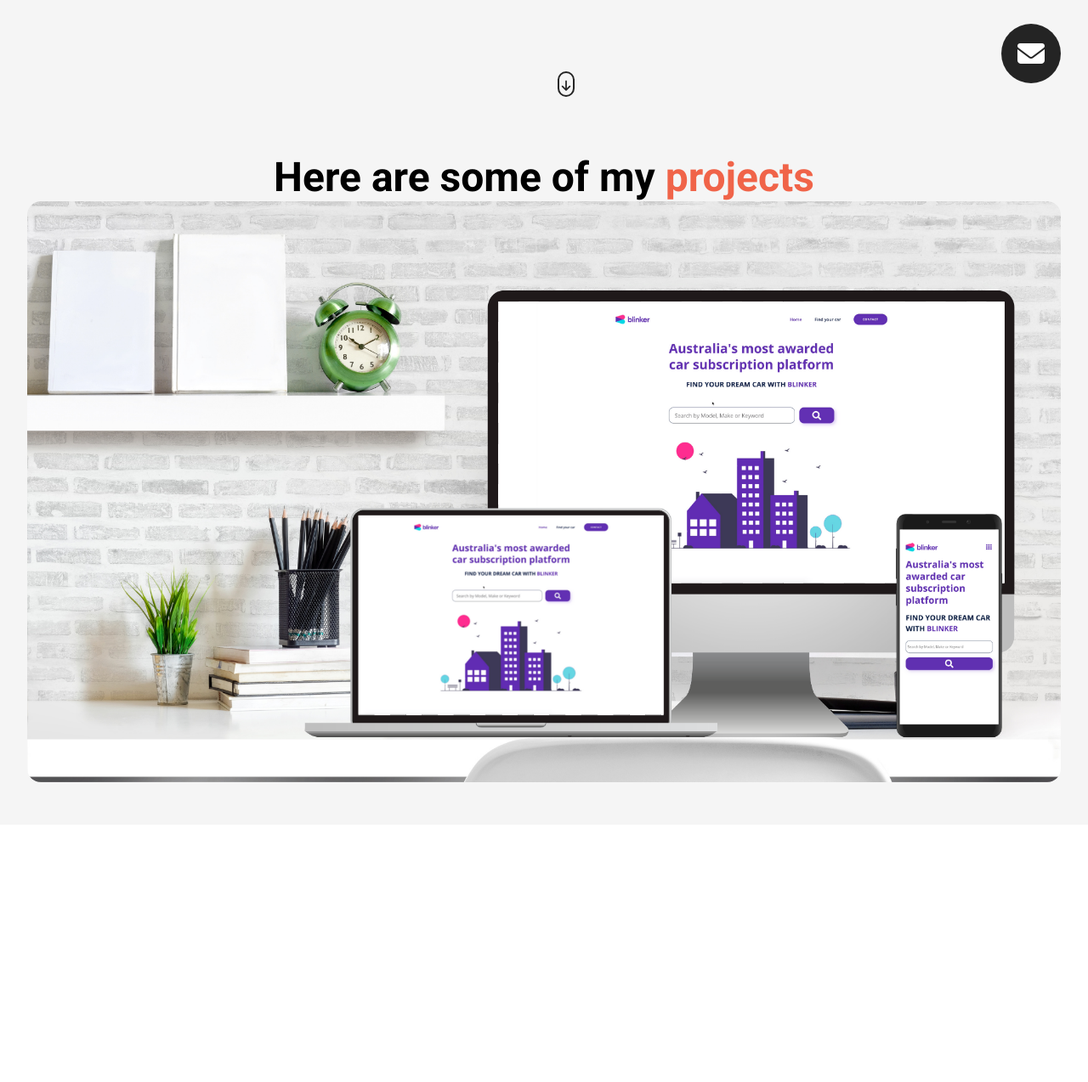
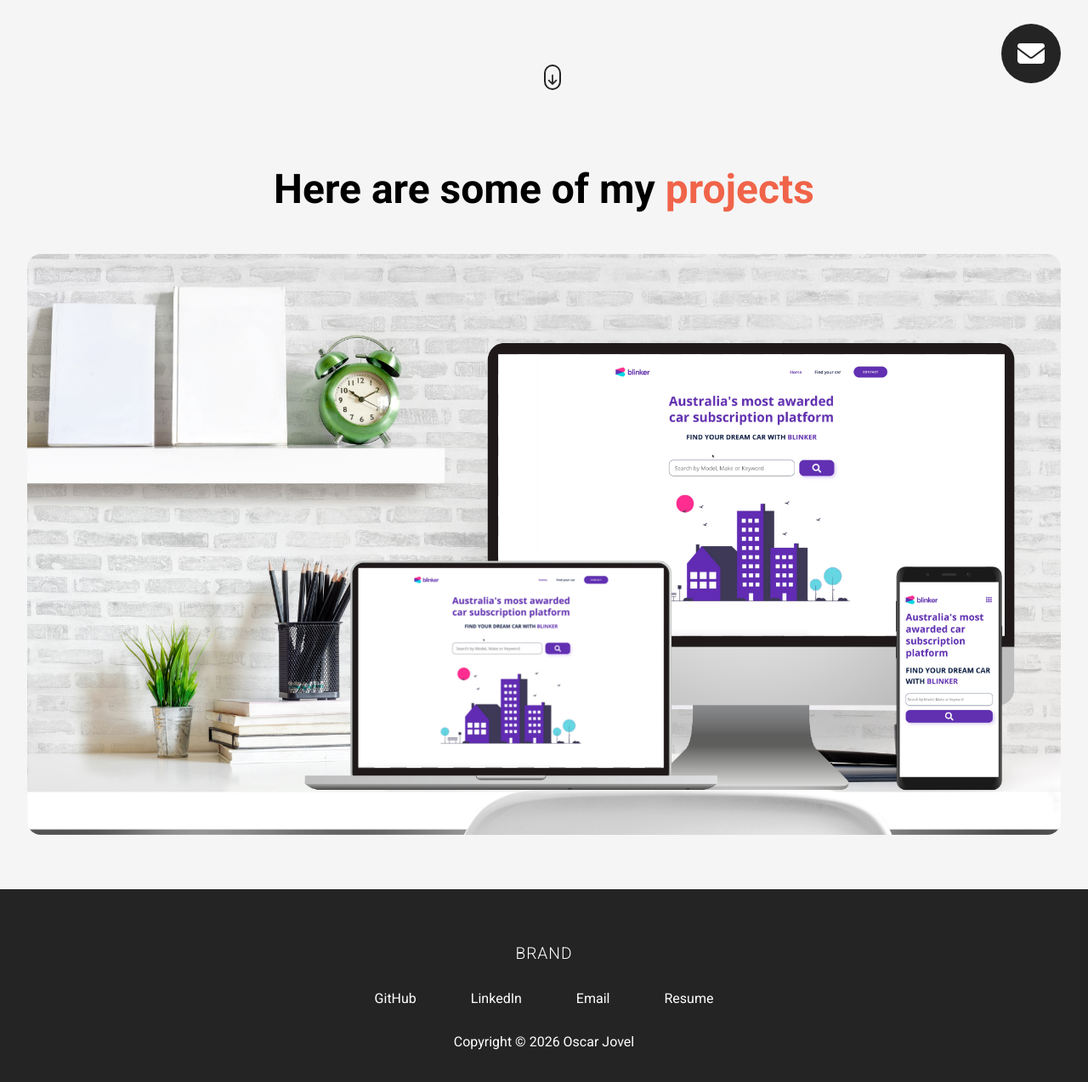
Before and after one commit to 6eansauce/fes__advanced-portfolio, a plain HTML site: page index.html in a window 1280 px wide. Shown: the part 670-1944 px from the top of the page at 85% size. Before the commit the page ends 1641 px from the top, so only its background shows below. Drawn offline with Linux system fonts and the light colour scheme.

Commit message:
Refined layout structure. Footer and basic animations complete.

```diff
--- a/index.html
+++ b/index.html
@@ -14,21 +14,26 @@
   <body>
     <header class="masthead">
       <div class="l-container l-col u-min-vh">
-        <div class="header l-row">
-          <span class="brand l-row-align-center">
-            <span class="brand__name">Oscar J.</span>
+        <div class="header l-row u-align-center u-justify-between">
+          <span class="brand l-row">
+            <!--
+                <span class="header__brand-logo">
+                  <img src="" alt="">
+                </span>
+                -->
+            <span class="brand__name">BRAND</span>
           </span>
 
-          <nav class="nav l-row">
-            <ul class="nav__list l-row-align-center">
+          <nav class="nav">
+            <ul class="nav__list l-row u-align-center">
               <li class="nav__item">
-                <a href="#about" class="nav__link">About</a>
+                <a href="#about" class="nav__link link">About</a>
               </li>
               <li class="nav__item">
-                <a href="#projects" class="nav__link">Projects</a>
+                <a href="#projects" class="nav__link link">Projects</a>
               </li>
               <li class="nav__item">
-                <a href="#contact" class="nav__link">Contact</a>
+                <a href="#contact" class="nav__link link">Contact</a>
               </li>
               <button class="nav__theme-toggle button">
                 <i class="fas fa-adjust"></i>
@@ -37,7 +42,7 @@
           </nav>
         </div>
 
-        <div class="hero l-col">
+        <div class="hero l-col u-justify-center">
           <h1 class="hero__title">
             Hey<br /><span class="u-accent">I'm Oscar.</span>
           </h1>
@@ -51,7 +56,7 @@
 
           <ul class="socials l-row">
             <li>
-              <a class="button" href="#" target="_blank">
+              <a class="button is-disabled" href="#" target="_blank">
                 <i class="fab fa-linkedin-in icon"></i>
               </a>
             </li>
@@ -65,14 +70,14 @@
               </a>
             </li>
             <li>
-              <a class="button" href="#" target="_blank">
+              <a class="button is-disabled" href="#" target="_blank">
                 <i class="fas fa-file-pdf icon"></i>
               </a>
             </li>
           </ul>
         </div>
 
-        <button class="button email-button">
+        <button class="button email-button is-disabled">
           <i class="fas fa-envelope"></i>
         </button>
 
@@ -84,11 +89,43 @@
 
     <main>
       <section id="projects" class="projects section">
-        <div class="l-container">
+        <div class="l-container l-row u-align-center u-min-vh">
+          <div class="projects__inner l-col">
             <h1 class="projects__title">
               Here are some of my <span class="u-accent">projects</span>
             </h1>
-          <ul class="projects__list">
+            <ul class="projects__list l-col">
+              <li class="project l-col">
+                <span class="project__media">
+                  <img src="./assets/blinker mockup.png" alt="" />
+                </span>
+
+                <div class="project__content l-col">
+                  <h3 class="project__title">Car Sales Project</h3>
+                  <h4 class="project__subtitle">HTML, CSS, Javascript</h4>
+                  <p class="project__description">
+                    Lorem ipsum dolor sit, amet consectetur adipisicing elit.
+                    Dolorem dolor voluptate quasi nostrum, quia voluptatem non
+                    consequuntur nemo officiis eligendi!
+                  </p>
+
+                  <ul class="project__links l-row">
+                    <li>
+                      <a href="#" class="project__link is-disabled">
+                        <i class="fab fa-github"></i>
+                      </a>
+                    </li>
+
+                    <li>
+                      <a href="#" class="project__link is-disabled">
+                        <i class="fas fa-link"></i>
+                      </a>
+                    </li>
+                  </ul>
+                </div>
+              </li>
+
+              <!--
               <li class="project l-col">
                 <span class="project__media">
                   <img src="./assets/blinker mockup.png" alt="" />
@@ -117,14 +154,46 @@
                   </ul>
                 </div>
               </li>
+              -->
             </ul>
+          </div>
         </div>
       </section>
     </main>
 
-    <footer>
-      <div class="l-container">
-        <!--  -->
+    <footer class="footer">
+      <div class="l-container l-col u-align-center">
+        <div class="footer__inner l-col u-align-center">
+          <span class="brand l-row">
+            <!--
+            <span class="header__brand-logo">
+              <img src="" alt="">
+            </span>
+            -->
+            <span class="brand__name">BRAND</span>
+          </span>
+
+          <ul class="footer__socials l-row">
+            <li>
+              <a href="https://github.com/6eansauce" class="footer__link link"
+                >GitHub</a
+              >
+            </li>
+            <li>
+              <a href="#" class="footer__link link is-disabled">LinkedIn</a>
+            </li>
+            <li>
+              <a href="#" class="footer__link link is-disabled">Email</a>
+            </li>
+            <li>
+              <a href="#" class="footer__link link is-disabled">Resume</a>
+            </li>
+          </ul>
+
+          <span class="footer__copyright">
+            Copyright &copy; 2026 Oscar Jovel
+          </span>
+        </div>
       </div>
     </footer>
   </body>
--- a/style.css
+++ b/style.css
@@ -5,6 +5,7 @@
   margin: 0;
   box-sizing: border-box;
   font-family: "Roboto", sans-serif;
+  scroll-behavior: smooth;
 }
 
 img {
@@ -38,7 +39,10 @@ a {
   --color-primary-accent: #f06449;
 
   --color-text: var(--color-base-black);
+  --color-text-invert: #ffffff;
+
   --color-background: var(--color-base-white);
+  --color-footer-background: var(--color-base-black);
 }
 
 .u-accent {
@@ -48,6 +52,22 @@ a {
 .u-min-vh {
   min-height: max(600px, 100vh);
   min-height: max(600px, 100svh);
+}
+
+.u-align-center {
+  align-items: center;
+}
+
+.u-justify-between {
+  justify-content: space-between;
+}
+
+.u-justify-center {
+  justify-content: center;
+}
+
+.is-disabled {
+  --cursor: not-allowed;
 }
 
 /*
@@ -64,17 +84,12 @@ a {
   margin-inline: auto;
 }
 
-.l-row,
-.l-row-align-center,
-.l-col {
+.l-row {
   display: flex;
 }
 
-.l-row-align-center {
-  align-items: center;
-}
-
 .l-col {
+  display: flex;
   flex-direction: column;
 }
 
@@ -87,7 +102,7 @@ a {
 .button {
   appearance: none;
   border: none;
-  cursor: pointer;
+  cursor: var(--cursor, pointer);
 
   display: flex;
   align-items: center;
@@ -118,9 +133,47 @@ a {
   transform: scale(100%);
 }
 
+.link {
+  position: relative;
+  cursor: var(--cursor, pointer);
+}
+
+.link:after {
+  content: "";
+  position: absolute;
+  bottom: -3px;
+  right: 0;
+
+  width: 0;
+  height: 2px;
+  background: currentColor;
+
+  transition: all 250ms ease;
+}
+
+.link:hover:after {
+  left: 0;
+  width: 100%;
+}
+
+.brand {
+  gap: 12px;
+}
+
+.brand__logo {
+  width: 50px;
+}
+
+.brand__name {
+  font-size: 1.2rem;
+  font-weight: 300;
+  letter-spacing: 1px;
+}
+
+
 /*
 
-  HEADER
+  MASTHEAD (HEADER + HERO)
 
 */
 
@@ -130,7 +183,14 @@ a {
 
 .header {
   height: 100px;
-  justify-content: space-between;
+}
+
+.hero {
+  flex: 1;
+
+  width: min(62rem, 100%);
+  margin-inline: auto;
+  margin-block-end: 48px;
 }
 
 .nav__list {
@@ -149,35 +209,6 @@ a {
   --button-content-color: var(--color-base-black);
   --button-background: none;
   --button-font-size: 1.25rem;
-}
-
-.brand {
-  gap: 12px;
-}
-
-.brand__logo {
-  width: 50px;
-}
-
-.brand__name {
-  font-size: 1.2rem;
-  font-weight: 700;
-  letter-spacing: 1px;
-}
-
-/*
-
-  HERO
-
-*/
-
-.hero {
-  flex: 1;
-  justify-content: center;
-
-  width: min(62rem, 100%);
-  margin-inline: auto;
-  margin-block-end: 48px;
 }
 
 .hero__title {
@@ -206,6 +237,7 @@ a {
   --button-font-size: 32px;
 
   position: absolute;
+  z-index: 2;
   bottom: 0;
   right: 0;
   margin: 32px;
@@ -219,7 +251,7 @@ a {
   position: absolute;
   bottom: 0;
   left: 50%;
-  margin: 16px;
+  margin-block-end: 24px;
 }
 
 .scroll__icon {
@@ -228,23 +260,31 @@ a {
 
 @keyframes scroll {
   0% {
-    transform: translateY(2px);
+    transform: translateY(3px);
   }
 
   100% {
-    transition: translateY(-5px);
+    transition: translateY(-6px);
   }
 }
 
 /*
 
-  PROJECTS
+  PROJECTS SECTION
 
 */
 
 .projects {
-  padding-block: 50px;
   background: var(--color-background);
+}
+
+.projects__inner {
+  gap: 3rem;
+  padding-block: 4rem;
+}
+
+.projects__list {
+  gap: 9rem;
 }
 
 .projects__title {
@@ -298,14 +338,15 @@ a {
 }
 
 .project__link {
-  color: white;
+  color: var(--color-text-invert);
   font-size: 1.5rem;
+  cursor: var(--cursor, pointer);
 }
 
 .project::after,
 .project__content,
 .project__media {
-  transition: all 200ms ease;
+  transition: all 400ms ease;
 }
 
 .project:hover::after {
@@ -321,3 +362,28 @@ a {
   opacity: 1;
   transform: translateY(0%);
 }
+
+/*
+
+  FOOTER
+
+*/
+
+.footer {
+  color: var(--color-text-invert);
+  background: var(--color-footer-background);
+}
+
+.footer__inner {
+  gap: 2rem;
+  padding-block: 4rem;
+  text-align: center;
+}
+
+.footer__socials {
+  gap: 4rem;
+}
+
+.footer__link {
+  color: currentColor;
+}
```
Lines whose indentation alone changed are shown as unchanged.
